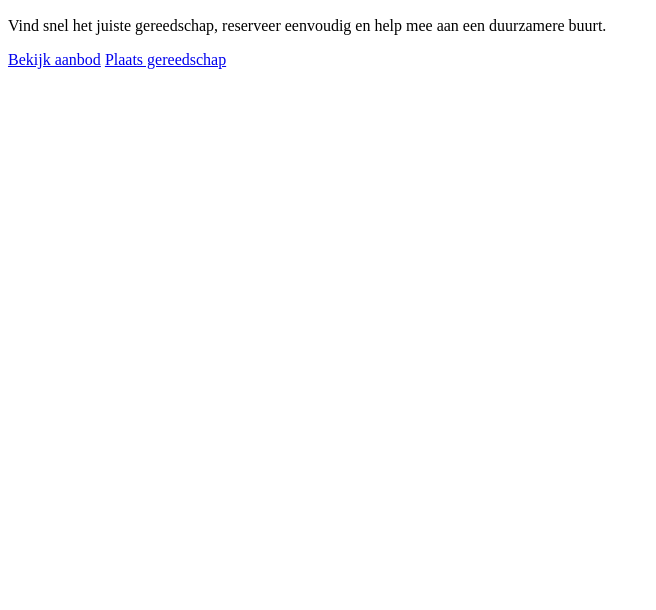
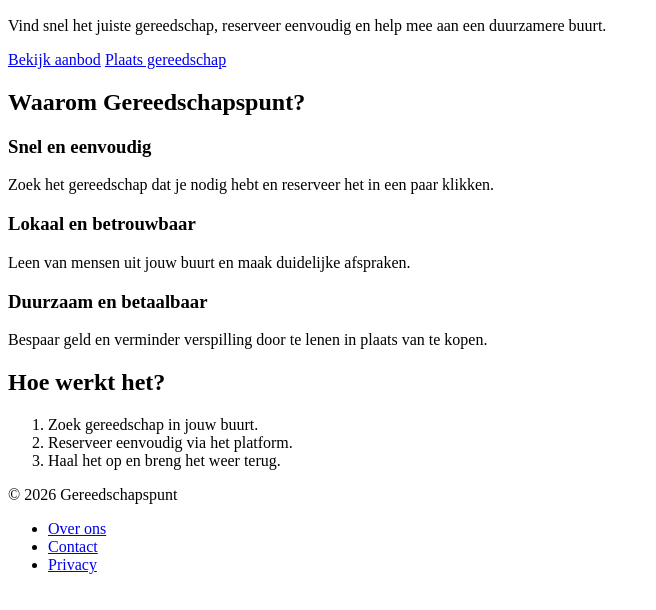
Before and after one commit to thomastuinstra1/VV, a website: page Public/homepagina/homepagina.html in a window 1280 px wide. Shown: the part 164-774 px from the top of the page, without its empty margins (0-656 px from the left). Drawn offline with Linux system fonts and the light colour scheme.

Commit message:
homepagina.html

```diff
--- a/Public/homepagina/homepagina.html
+++ b/Public/homepagina/homepagina.html
@@ -43,5 +43,55 @@
     </div>
 </section>
 
+<section class="voordelen">
+    <div class="container">
+
+        <h2>Waarom Gereedschapspunt?</h2>
+
+        <div class="voordeel-grid">
+
+            <div class="voordeel">
+                <h3>Snel en eenvoudig</h3>
+                <p>Zoek het gereedschap dat je nodig hebt en reserveer het in een paar klikken.</p>
+            </div>
+
+            <div class="voordeel">
+                <h3>Lokaal en betrouwbaar</h3>
+                <p>Leen van mensen uit jouw buurt en maak duidelijke afspraken.</p>
+            </div>
+
+            <div class="voordeel">
+                <h3>Duurzaam en betaalbaar</h3>
+                <p>Bespaar geld en verminder verspilling door te lenen in plaats van te kopen.</p>
+            </div>
+
+        </div>
+    </div>
+</section>
+
+<section class="hoe-werkt-het">
+    <div class="container">
+
+        <h2>Hoe werkt het?</h2>
+
+        <ol>
+            <li>Zoek gereedschap in jouw buurt.</li>
+            <li>Reserveer eenvoudig via het platform.</li>
+            <li>Haal het op en breng het weer terug.</li>
+        </ol>
+
+    </div>
+</section>
+
+<footer>
+    <div class="container">
+        <p>&copy; 2026 Gereedschapspunt</p>
+        <ul>
+            <li><a href="#">Over ons</a></li>
+            <li><a href="#">Contact</a></li>
+            <li><a href="#">Privacy</a></li>
+        </ul>
+    </div>
+</footer>
 </body>
 </html>
```
